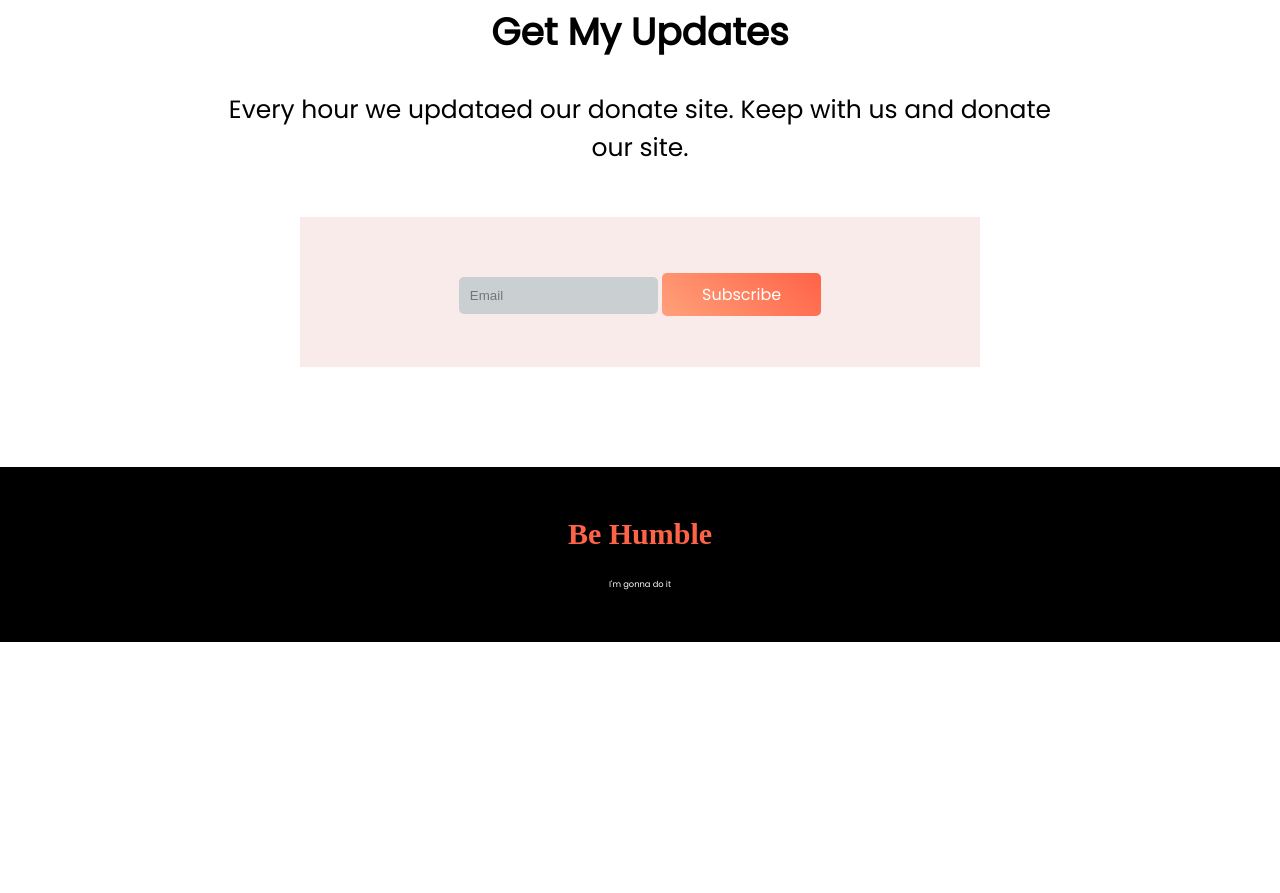
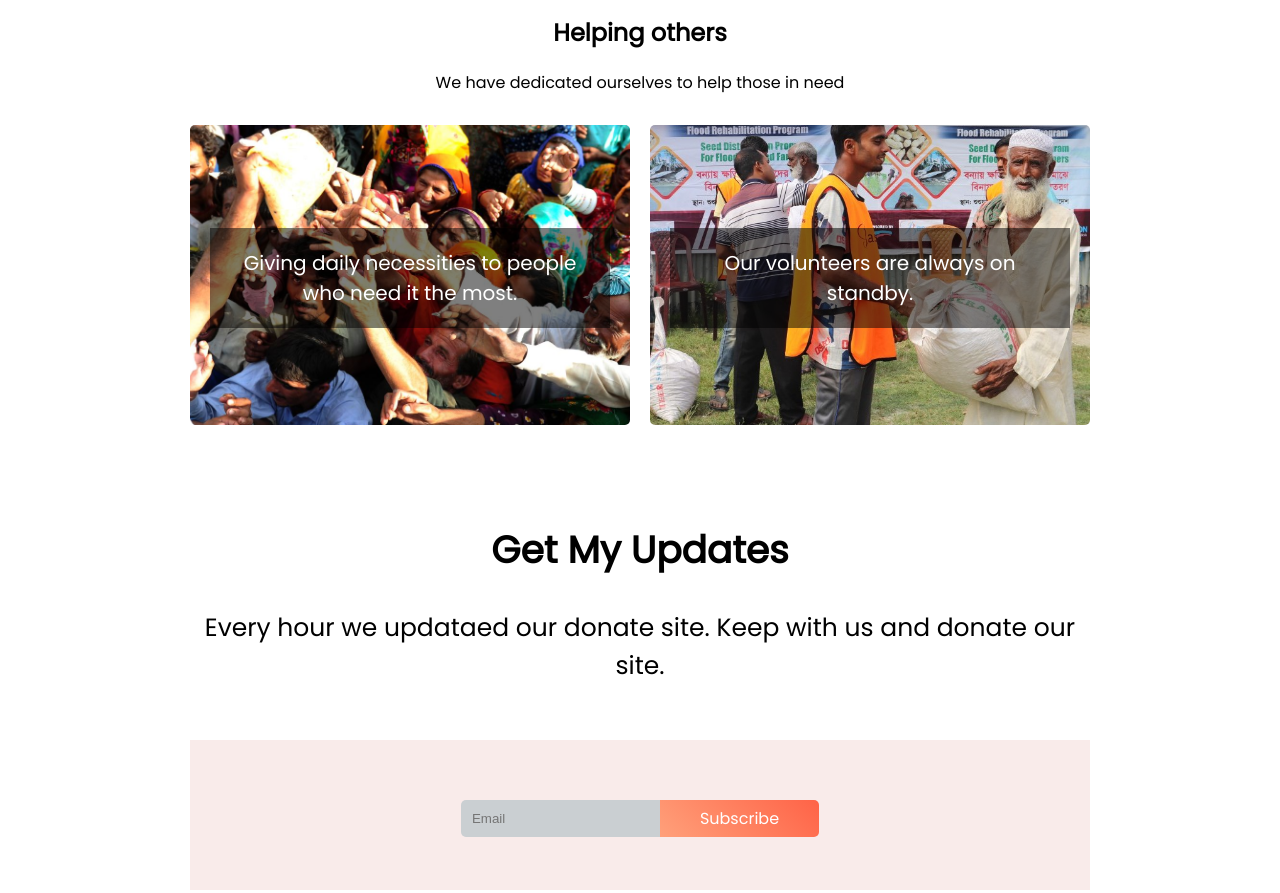
Before and after one commit to opuzayed/DonateForLife, a plain HTML site: page index.html in a window 1280 px wide. Shown: the part 1600-2493 px from the top of the page. Before the commit the page ends 2242 px from the top, so only its background shows below. Drawn offline with Linux system fonts and the light colour scheme; a web font is replaced by a local one.

Commit message:
changes html and css file

```diff
--- a/index.html
+++ b/index.html
@@ -21,6 +21,7 @@
 
     <!--Donate Now Section start-->
     <section class="top-section">
+      <div class="overlay"></div>
       <div class="top-text">
         <h1>Let's Help Those Who Are</h1>
         <h1>More In Need</h1>
@@ -38,6 +39,7 @@
 
     <!-- Donate Today Section Start-->
     <section>
+      <div class="container">
         <div class="today-donate">
           <div class="today-text-style">
             <h2>Donate Today</h2>
@@ -69,10 +71,11 @@
           <div class="tk-style">
             <p>Other Amount (Taka)</p>
           </div>
-        <hr class="hr-style" />
+          <hr/>
           <br />
           <div class="btn-style">
             <a class="anchor-button" href="">Donate Now</a>
+          </div>
         </div>
       </div>
     </section>
@@ -81,6 +84,7 @@
 
     <!-- Our Donate Plan Section Start -->
     <section>
+      <div class="container">
         <div class="donate-plan">
           <div class="today-text-style">
             <h2>Our Donate Plan</h2>
@@ -116,11 +120,43 @@
             </div>
           </div>
         </div>
+      </div>
     </section>
     <!-- Our Donate Plan Section End -->
 
+    <!-- Middle section start -->
+    <section>
+      <div class="container">
+        <div class="today-text-style">
+          <h2>Helping others</h2>
+          <p>
+            We have dedicated ourselves to help those in need
+          </p>
+        </div>
+        <div class="middle-container">
+          <div class="half-width">
+            <div class="image-container">
+              <img src="./Images/donation0.jpg" alt="Left Image">
+              <div class="image-text">Giving daily necessities to people who need it the most.
+              </div>
+            </div>
+          </div>
+          <div class="half-width">
+            <div class="image-container">
+              <img src="./Images/donation10.jpg" alt="Left Image">
+              <div class="image-text">Our volunteers are always on standby.
+              </div>
+            </div>
+          </div>
+        </div>
+      </div>
+    </section>
+    <!-- Middle section start -->
+
+
     <!-- Get My Updates Section Start -->
         <section>
+          <div class="container">
             <div class="get-updates">
                 <div class="get-text-style today-text-style">
                     <h2>Get My Updates</h2>
@@ -131,6 +167,7 @@
                     <div class="input-style">
                         <input class="email-input" type="email" name="email" id="email" placeholder="Email">
                         <a class="anchor-button" href="">Subscribe</a>
+                    </div>
                 </div>
             </div>
           </div>
--- a/style.css
+++ b/style.css
@@ -3,6 +3,11 @@ body {
   margin: 0;
   padding: 0;
   font-family: "Poppins", sans-serif;
+}
+.container {
+  width: 900px;
+  margin: 0 auto;
+  display: block;
 }
 /* Donate now section style start */
 .top-section {
@@ -37,14 +42,20 @@ h1 {
   color: white;
   border: 0;
 }
+.overlay {
+  position: absolute;
+  height: 100%;
+  width: 100%;
+  background-image: linear-gradient(transparent, rgba(0, 0, 0, 0.8));
+  display: block;
+}
 /* Donate now section style end */
 
 /* Donate Today section style start */
 .today-text-style {
   margin-top: 90px;
+  margin-bottom: 30px;
   text-align: center;
-  margin-left: 220px;
-  margin-right: 220px;
 }
 .tk-style {
   display: flex;
@@ -63,11 +74,6 @@ h1 {
   background-color: #fbfcfc;
   color: tomato;
   padding: 30px;
-}
-.hr-style {
-  margin-left: 240px;
-  margin-right: 240px;
-  margin-top: 0;
 }
 .btn-style {
   text-align: center;
@@ -101,26 +107,68 @@ h1 {
 }
 /* our donate plan style end */
 
+/* middle section style Start */
+.middle-container {
+  display: flex;
+  align-items: center;
+  flex-wrap: wrap;
+  justify-content: space-between;
+  width: 100%;
+}
+.half-width {
+  width: 50%;
+  margin: 0 -5px;
+}
+.image-container {
+  position: relative;
+  padding: 0 5px;
+}
+.image-container img {
+  width: 100%;
+  object-fit: cover;
+  height: 300px;
+  border-radius: 5px;
+}
+.image-container .image-text {
+  position: absolute;
+  top: 50%;
+  left: 50%;
+  transform: translate(-50%, -50%);
+  padding: 20px;
+  background: rgba(0, 0, 0, 0.5);
+  color: #fff;
+  width: 80%;
+  font-size: 20px;
+  text-align: center;
+}
+/* middle section style end */
+
 /* get my updates style start */
 .get-text-style {
   font-size: 25px;
 }
 .input-design {
   background-color: #f9ebea;
-  margin-left: 300px;
-  margin-right: 300px;
   height: 150px;
   margin-bottom: 100px;
 }
 .input-style {
   text-align: center;
   padding-top: 60px;
+  display: flex;
+  align-items: center;
+  justify-content: center;
 }
 .email-input {
   padding: 11px;
-  border-radius: 5px;
+  border-radius: 5px 0 0 5px;
   background-color: #cacfd2;
   border: 0;
+}
+.input-style .anchor-button {
+  border-radius: 0 5px 5px 0;
+  padding-top: 6px;
+  padding-bottom: 6px;
 }
 /* get my updates style end */
 
```
Also changed, not shown: Images/donation0.jpg (added), Images/donation10.jpg (added). Lines whose indentation alone changed are shown as unchanged.
